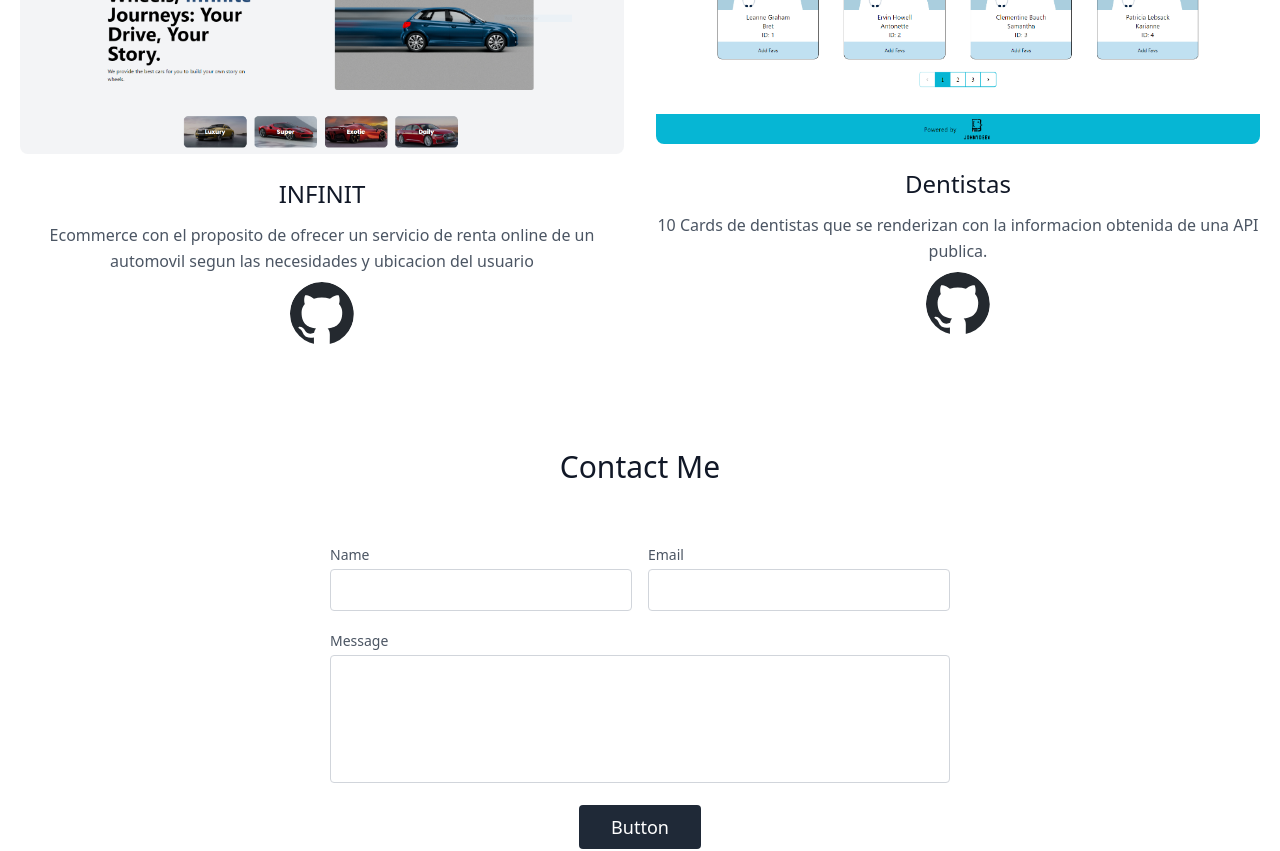
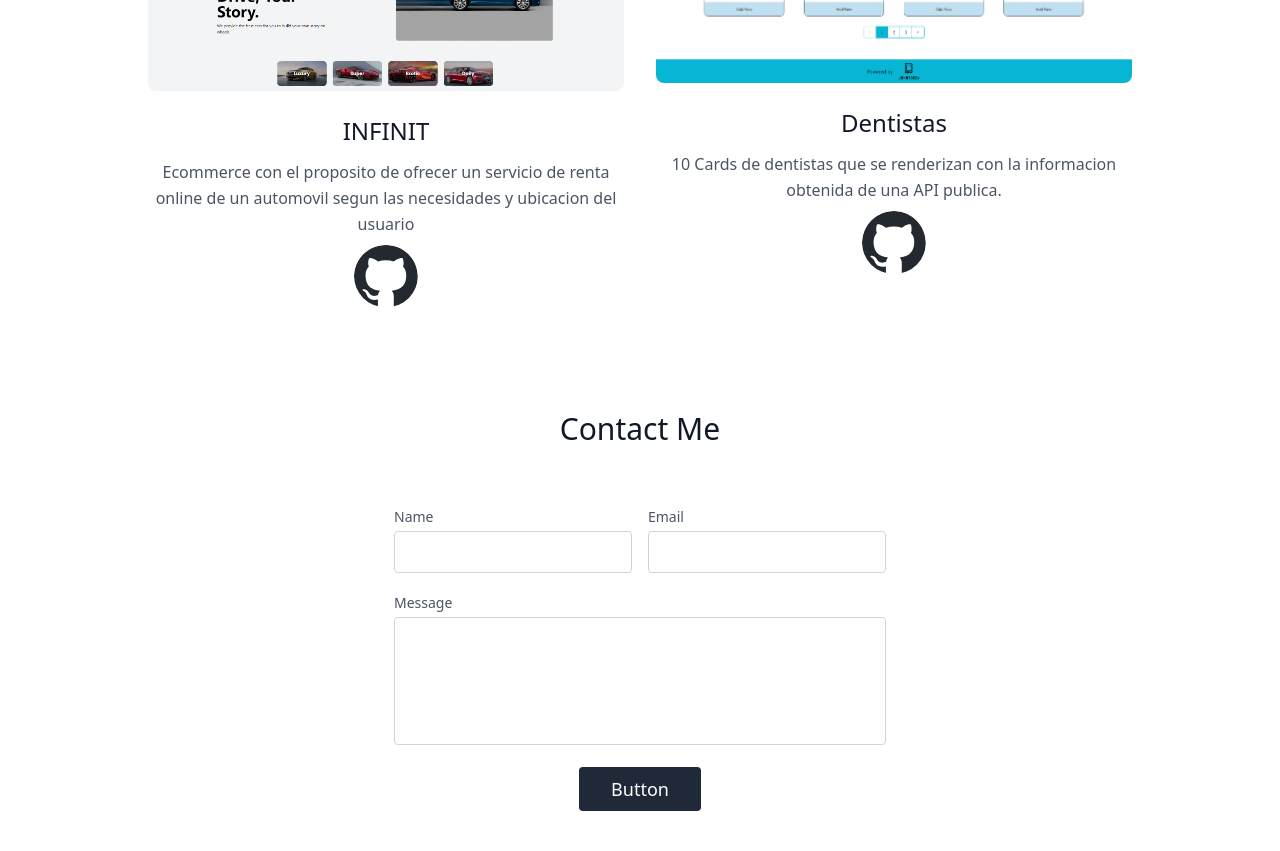
Before and after one commit to johnydeev/castro-jonathan-portfolio, a Next.js app: page / in a window 1280 px wide. Shown: the part 1723-2574 px from the top of the page. Built offline with nearby package versions, Linux system fonts and the light colour scheme.

Commit message:
fix desktop view

```diff
--- a/src/app/page.js
+++ b/src/app/page.js
@@ -8,7 +8,7 @@ import React from 'react';
 
 const Home = () => {
   return (
-    <div>
+    <div className='lg:w-4/5 mx-auto'>
       <Hero />
       <Stack />
       <Proyects />
```
